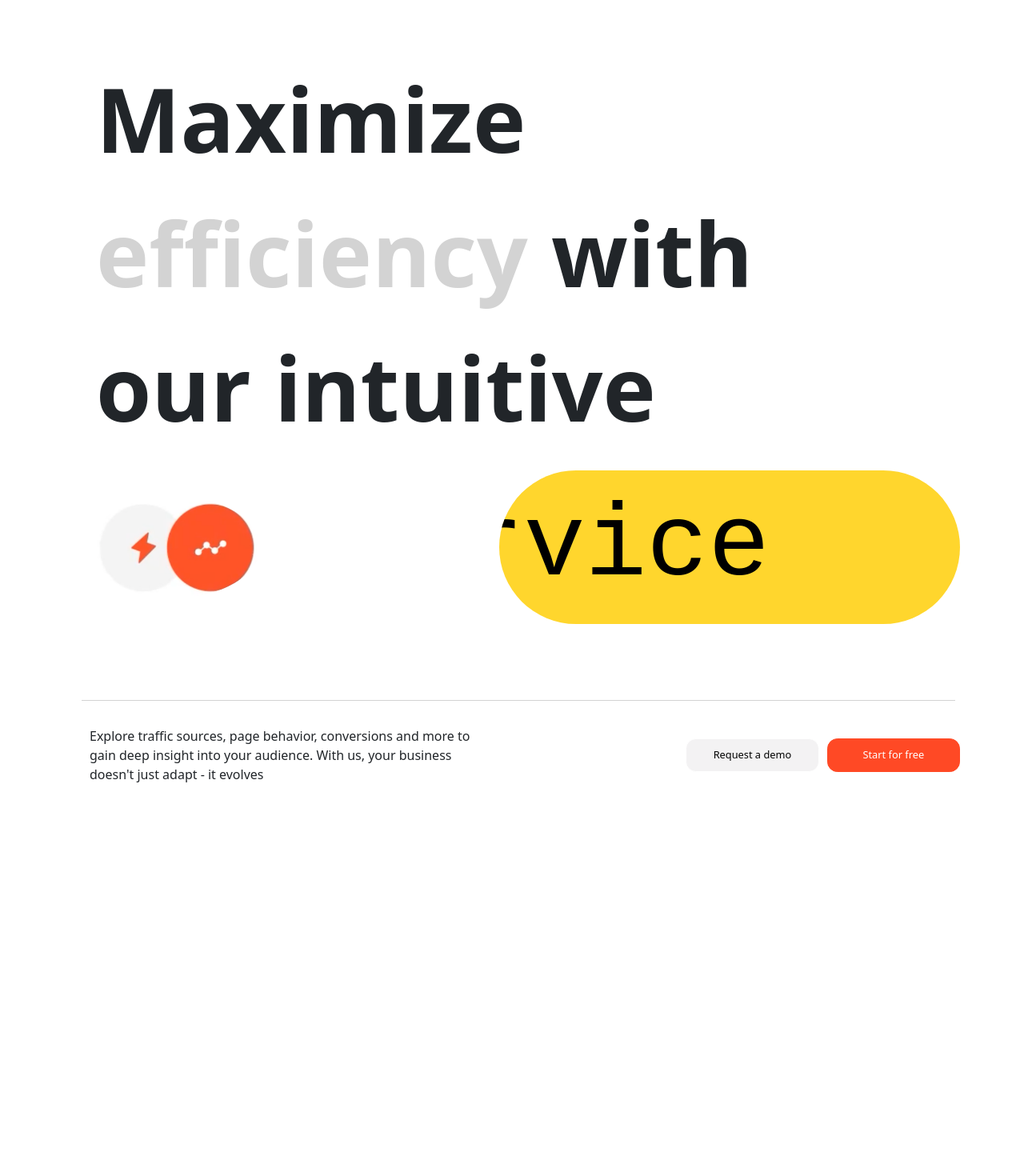
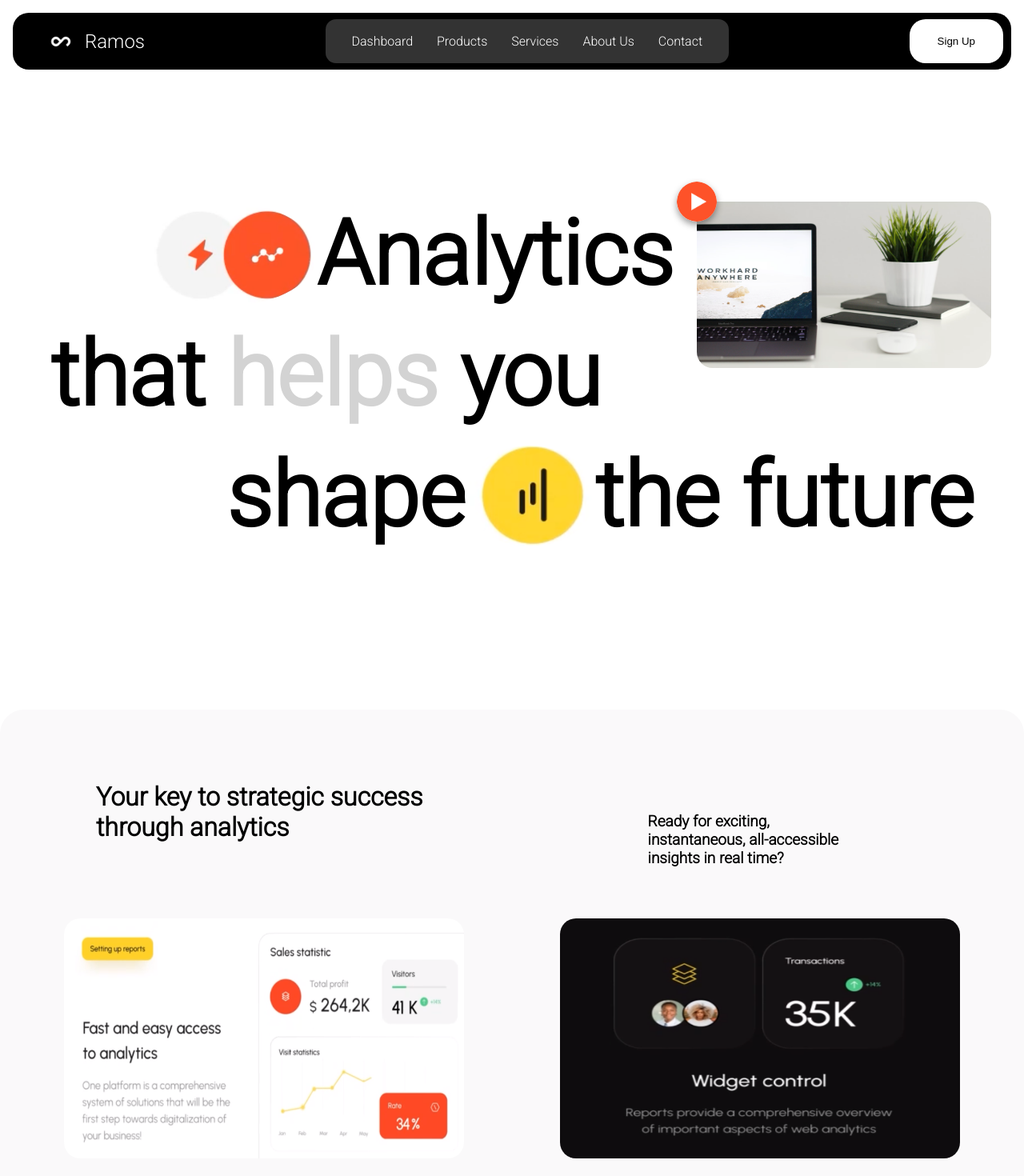
Before and after one commit to SyedSaifAli1234/mpproject, a React (Create React App) app: page / in a window 1280 px wide. Shown: the top 1470 px of the page at 80% size. Before the commit the page ends 980 px from the top, so only its background shows below. Built offline with nearby package versions, Linux system fonts and the light colour scheme.

Commit message:
Third Page done

```diff
--- a/package.json
+++ b/package.json
@@ -9,7 +9,6 @@
     "@testing-library/jest-dom": "^5.17.0",
     "@testing-library/react": "^13.4.0",
     "@testing-library/user-event": "^13.5.0",
-    "bootstrap": "^5.3.2",
     "framer-motion": "^10.18.0",
     "gsap": "^3.12.5",
     "react": "^18.2.0",
--- a/src/App.js
+++ b/src/App.js
@@ -33,11 +33,11 @@ const App = () => {
 
     return (
         <div>
-            {/*<Navbar />*/}
+            <Navbar />
             {/*<Link to="section1" smooth={true} duration={500}>Section 1</Link>*/}
             <motion.div className="landing-page" initial="hidden" animate="visible" variants={variants} transition={{ duration: 0.5 }}>
-                {/*<LandingPage/>*/}
-                {/*<LandingPage2 id="section1"/>*/}
+                <LandingPage/>
+                <LandingPage2 id="section1"/>
                 <LandingPage3 id="section1"/>
             </motion.div>
         </div>
--- a/src/components/Pages/LandingPage3.css
+++ b/src/components/Pages/LandingPage3.css
@@ -112,7 +112,7 @@
     padding: 1em;
     border-radius: 1.5em;
     font-family: monospace;
-    height: 3em;
+    height: 2em;
     width: 9em;
     overflow: hidden;
     display: flex;
--- a/src/index.js
+++ b/src/index.js
@@ -2,7 +2,6 @@ import React from 'react';
 import ReactDOM from 'react-dom/client';
 import App from './App';
 import reportWebVitals from './reportWebVitals';
-import 'bootstrap/dist/css/bootstrap.min.css';
 
 const root = ReactDOM.createRoot(document.getElementById('root'));
 root.render(
```
Also changed, not shown: 1 other file (tests, documents, lock files or other folders).
